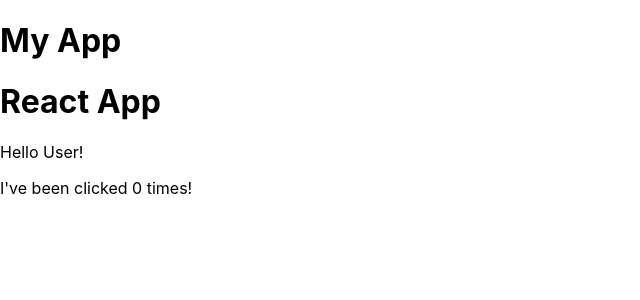
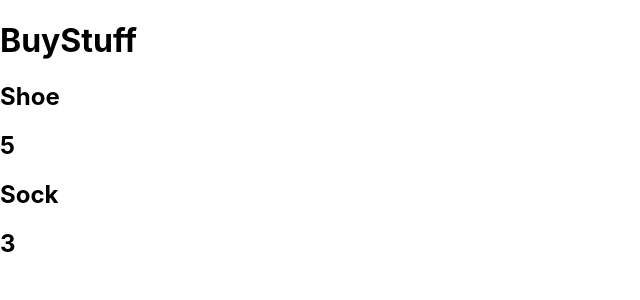
Before and after one commit to clarkngo/react-workshop, a React (Create React App) app: page / in a window 1280 px wide. Shown: the top 300 px of the page, without its empty margins (0-640 px from the left). Built offline with nearby package versions, Linux system fonts and the light colour scheme.

Commit message:
act 1.01

```diff
--- a/src/App.js
+++ b/src/App.js
@@ -1,28 +1,41 @@
 import React, {Component} from 'react';
 
-const Greeting = props => <p>Hello {props.name}!</p>;
+const Header = props => <h1>{props.title}</h1>;
+
+const InventoryItem = (props) => (
+  <div className='InventoryItem'>
+    <h2>{props.itemName}</h2>
+    <h2>{props.itemPrice}</h2>
+  </div>
+);
 
 class App extends Component {
 
   constructor(props) {
     super(props);
-    this.title = 'React App';
-    this.state = { clickCounter: 0};
-  }
-
-  renderClickcount() {
-    return <p>I've been clicked {this.state.clickCounter} times!</p>
+    this.title = 'BuyStuff';
+    this.state = {
+      items: [
+        { itemName: "Shoe", itemPrice: 5},
+        { itemName: "Sock", itemPrice: 3},
+      ]
+    };
   }
 
   render() {
     return (
       <div>
-        <h1>My App</h1>
-        <h1>{this.title}</h1>
-        <Greeting name="User" />
-        {this.renderClickcount()}
+        <Header title={this.title} />
+        <InventoryItem
+          itemName={this.state.items[0].itemName}
+          itemPrice={this.state.items[0].itemPrice}
+        />
+        <InventoryItem
+          itemName={this.state.items[1].itemName}
+          itemPrice={this.state.items[1].itemPrice}
+        />
       </div>
-    )
+    );
   }
 }
 
```
